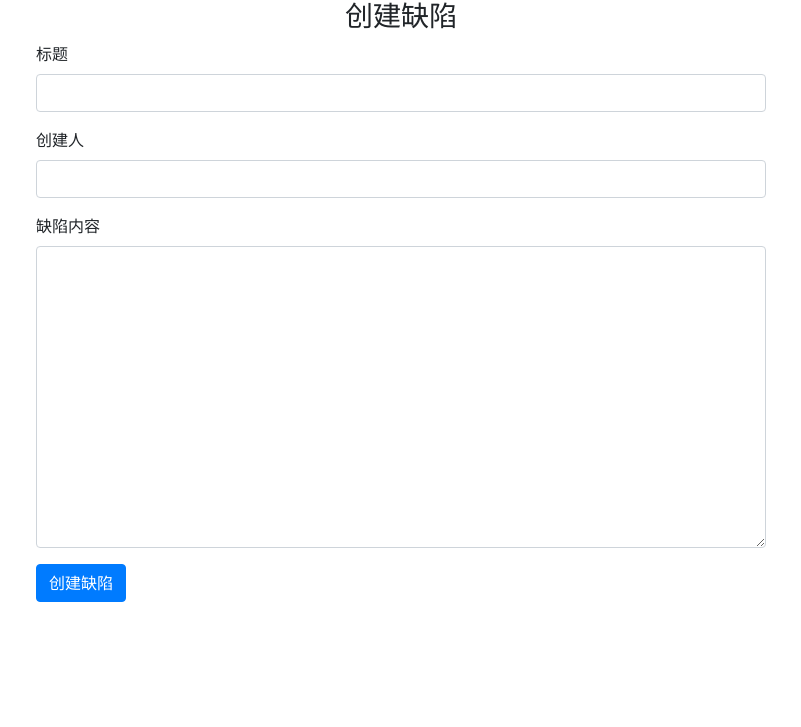
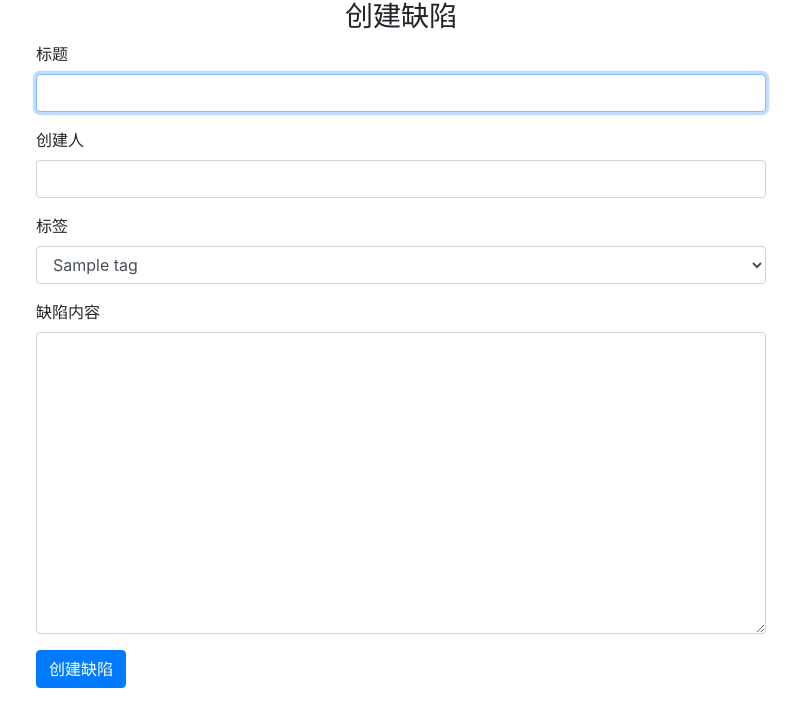
Before and after one commit to wangsumei1992/flask, a Flask app: template dm/templates/new.html in a window 1280 px wide. Shown: the top 727 px of the page, without its empty margins (49-850 px from the left). Run offline with Flask 2, Linux system fonts and the light colour scheme; the template is opened without the code that fills it: most values are stand-ins (such as "Sample title", 1, 10 or a date in 2020); some libraries are stand-ins or nearby versions.

Commit message:
add 创建缺陷页面

```diff
--- a/dm/app.py
+++ b/dm/app.py
@@ -34,7 +34,7 @@ def close_db(error):
 
 
 @app.route('/')
-def get_all_defects():
+def all_defects():
     db = get_db()
     cur = db.execute('select * from defects order by id desc')
     defects = cur.fetchall() #拿数据
@@ -42,4 +42,15 @@ def get_all_defects():
 
 @app.route('/new')
 def display_create_defect_form():
-    return render_template('new.html')
+    db = get_db()
+    cur = db.execute('select id, title from tags order by id desc')
+    tags = cur.fetchall()
+    return render_template('new.html', tags=tags)
+
+@app.route('/create_defect', methods=['POST'])
+def create_defect():
+    db = get_db()
+    db.execute('insert into defects values (null, ?, ?, ?, ?)',
+               [request.form['title'], request.form['content'], request.form['author'], request.form['tag_id']])
+    db.commit()
+    return redirect(url_for('all_defects'))
--- a/dm/templates/layout.html
+++ b/dm/templates/layout.html
@@ -7,6 +7,11 @@
 
     <!-- Bootstrap CSS -->
     <link rel="stylesheet" href="https://cdn.bootcss.com/bootstrap/4.0.0/css/bootstrap.min.css" integrity="sha384-Gn5384xqQ1aoWXA+058RXPxPg6fy4IWvTNh0E263XmFcJlSAwiGgFAW/dAiS6JXm" crossorigin="anonymous">
+    <style media="screen">
+      .create-form{
+        margin: lem auto;
+      }
+    </style>
   </head>
   <body>
     <div class="container">
--- a/dm/templates/new.html
+++ b/dm/templates/new.html
@@ -1,20 +1,28 @@
 {% extends "layout.html" %}
 {% block body %}
 <div class="row">
-    <div class="col-md-8 col-md-offset-2">
+    <div class="col-md-8 create-form">
         <h3 class="text-center">创建缺陷</h3>
         <form action="/create_defect" method="post">
             <div class="form-group">
                 <label for="title">标题</label>
-                <input type="text" name="title" id="title" class="form-control">
+                <input type="text" name="title" id="title" class="form-control" autofocus required>
             </div>
             <div class="form-group">
                 <label for="author">创建人</label>
-                <input type="text" name="author" id="author" class="form-control">
+                <input type="text" name="author" id="author" class="form-control" required>
+            </div>
+            <div class="form-group">
+                <label for="tag_id">标签</label>
+                <select class="form-control" name="tag_id">
+                    {% for tag in tags %}
+                    <option value="{{tag.id}}">{{tag.title}}</option>
+                    {% endfor %}
+                </select>
             </div>
             <div class="form-group">
                 <label for="content">缺陷内容</label>
-                <textarea name="text" rows="12" id="context" class="form-control"></textarea>
+                <textarea name="text" rows="12" id="context" class="form-control" required></textarea>
             </div>
             <div class="form-group">
                 <input type="submit" value="创建缺陷" class="btn btn-primary">
```
